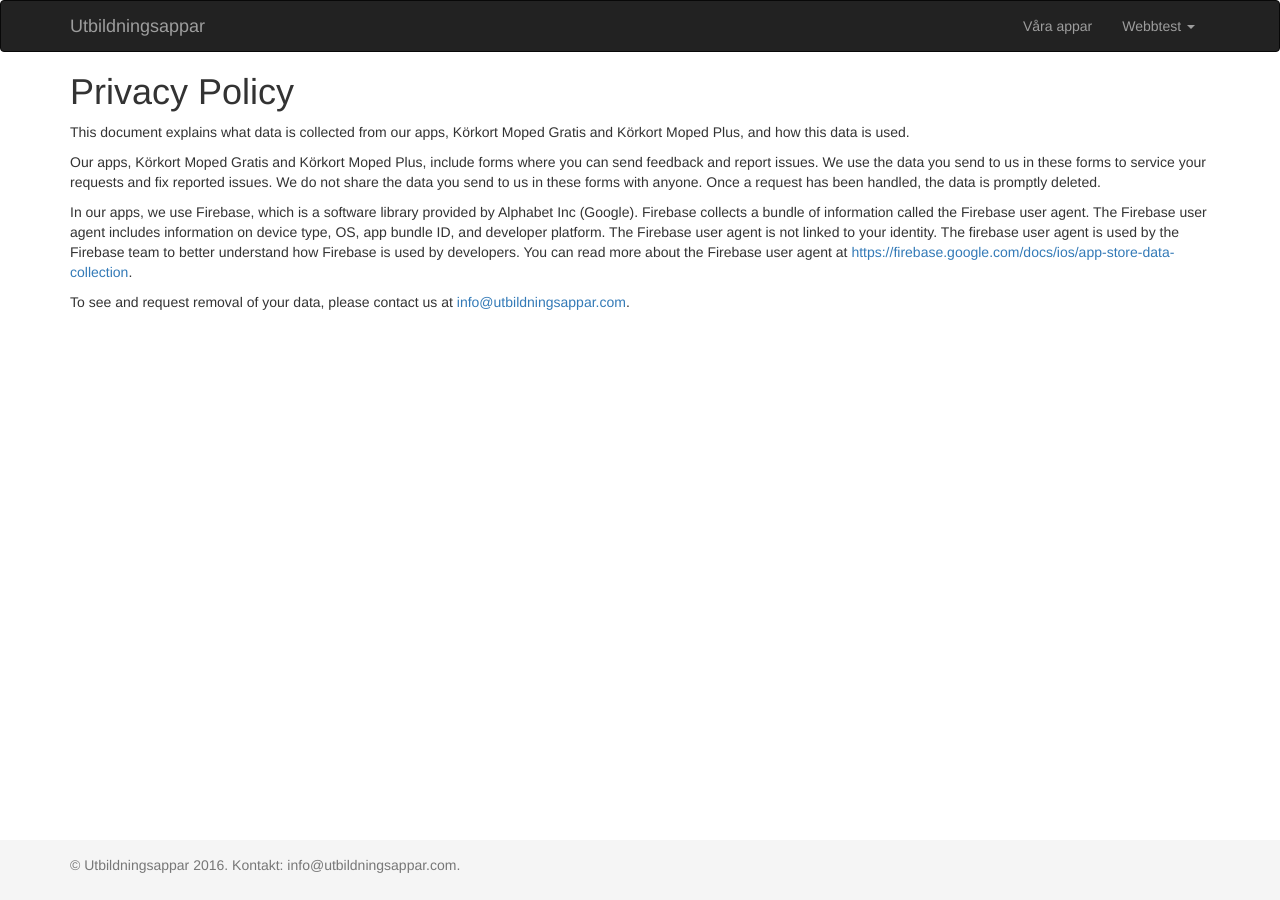
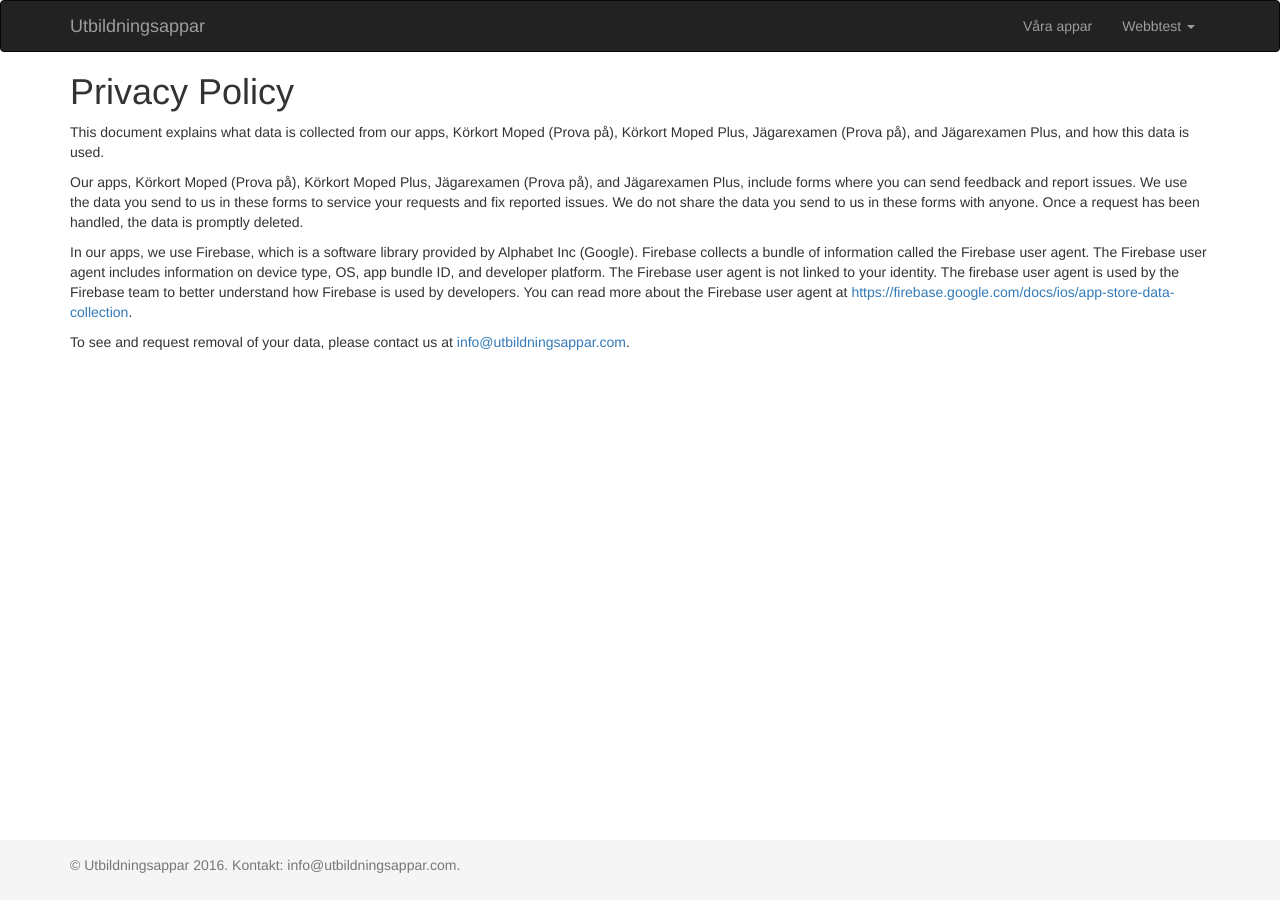
Before and after one commit to utbildningsappar/utbildningsappar.github.io, a Jekyll site: the page built from privacy-policy-apps.html, in a window 1280 px wide. Built offline with Jekyll 4.4.1, drawn with Linux system fonts in a browser that asks for light colours; nearby versions of some CDN libraries.

Commit message:
Update privacy policy for Jägarexamen.

```diff
--- a/privacy-policy-apps.html
+++ b/privacy-policy-apps.html
@@ -9,9 +9,9 @@ description: Utbildningsappar är en svensk appbyrå. Vår målsättning är att
     <div class="col-md-12">
       <h1>Privacy Policy</h1>
 
-      <p>This document explains what data is collected from our apps, Körkort Moped Gratis and Körkort Moped Plus, and how this data is used.</p>
+      <p>This document explains what data is collected from our apps, Körkort Moped (Prova på), Körkort Moped Plus, Jägarexamen (Prova på), and Jägarexamen Plus, and how this data is used.</p>
 
-      <p>Our apps, Körkort Moped Gratis and Körkort Moped Plus, include forms where you can send feedback and report issues. We use the data you send to us in these forms to service your requests and fix reported issues. We do not share the data you send to us in these forms with anyone. Once a request has been handled, the data is promptly deleted.</p>
+      <p>Our apps, Körkort Moped (Prova på), Körkort Moped Plus, Jägarexamen (Prova på), and Jägarexamen Plus, include forms where you can send feedback and report issues. We use the data you send to us in these forms to service your requests and fix reported issues. We do not share the data you send to us in these forms with anyone. Once a request has been handled, the data is promptly deleted.</p>
 
       <p>In our apps, we use Firebase, which is a software library provided by Alphabet Inc (Google). Firebase collects a bundle of information called the Firebase user agent. The Firebase user agent includes information on device type, OS, app bundle ID, and developer platform. The Firebase user agent is not linked to your identity. The firebase user agent is used by the Firebase team to better understand how Firebase is used by developers. You can read more about the Firebase user agent at <a href="https://firebase.google.com/docs/ios/app-store-data-collection">https://firebase.google.com/docs/ios/app-store-data-collection</a>.</p>
 
```
